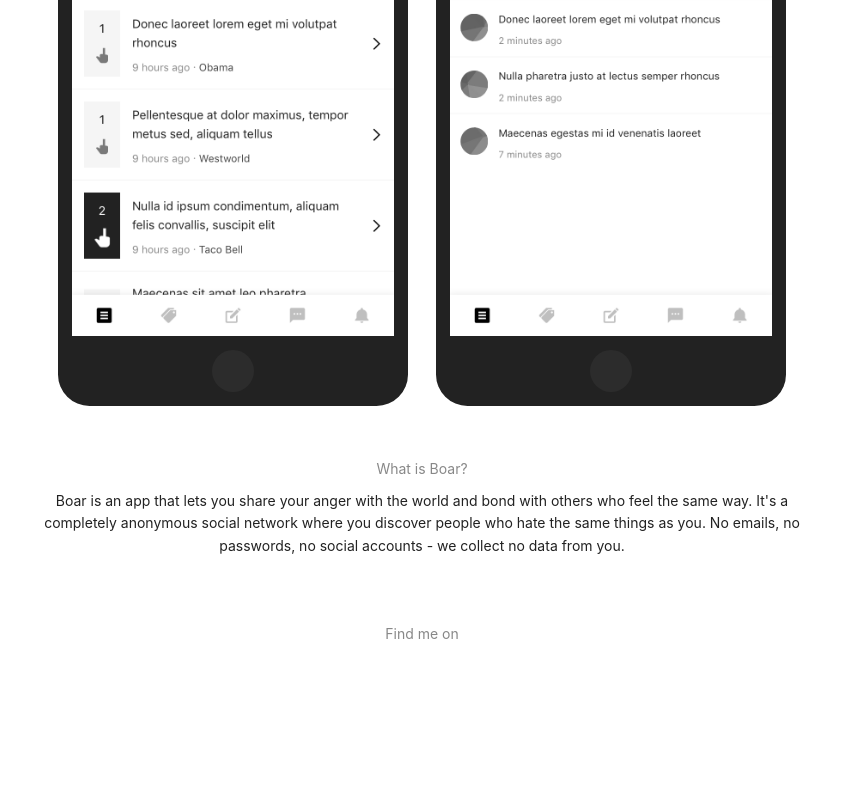
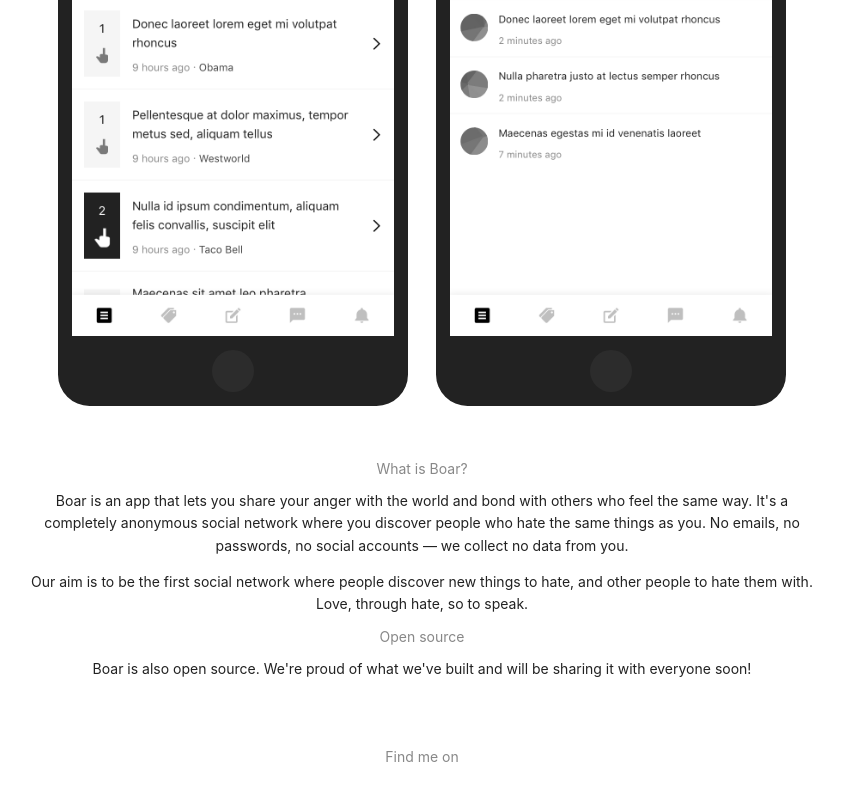
Before and after one commit to beangry/boar-web, a website: page public/index.html in a window 1280 px wide. Shown: the part 760-1569 px from the top of the page, without its empty margins (218-1061 px from the left). Before the commit the page ends 1523 px from the top, so only its background shows below. Drawn offline with nearby package versions, Linux system fonts and the light colour scheme; files that its build step writes are made by us from their sources.

Commit message:
About updated

```diff
--- a/public/index.html
+++ b/public/index.html
@@ -42,7 +42,10 @@
 	</section>
 	<section>
 		<h3>What is Boar?</h3>
-		<p>Boar is an app that lets you share your anger with the world and bond with others who feel the same way. It's a completely anonymous social network where you discover people who hate the same things as you. No emails, no passwords, no social accounts - we collect no data from you.</p>
+		<p>Boar is an app that lets you share your anger with the world and bond with others who feel the same way. It's a completely anonymous social network where you discover people who hate the same things as you. No emails, no passwords, no social accounts &mdash; we collect no data from you.</p>
+		<p>Our aim is to be the first social network where people discover new things to hate, and other people to hate them with. Love, through hate, so to speak.</p>
+		<h3>Open source</h3>
+		<p>Boar is also open source. We're proud of what we've built and will be sharing it with everyone soon!</p>
 	</section>
 	<footer>
 		<h3>Find me on</h3>
```
